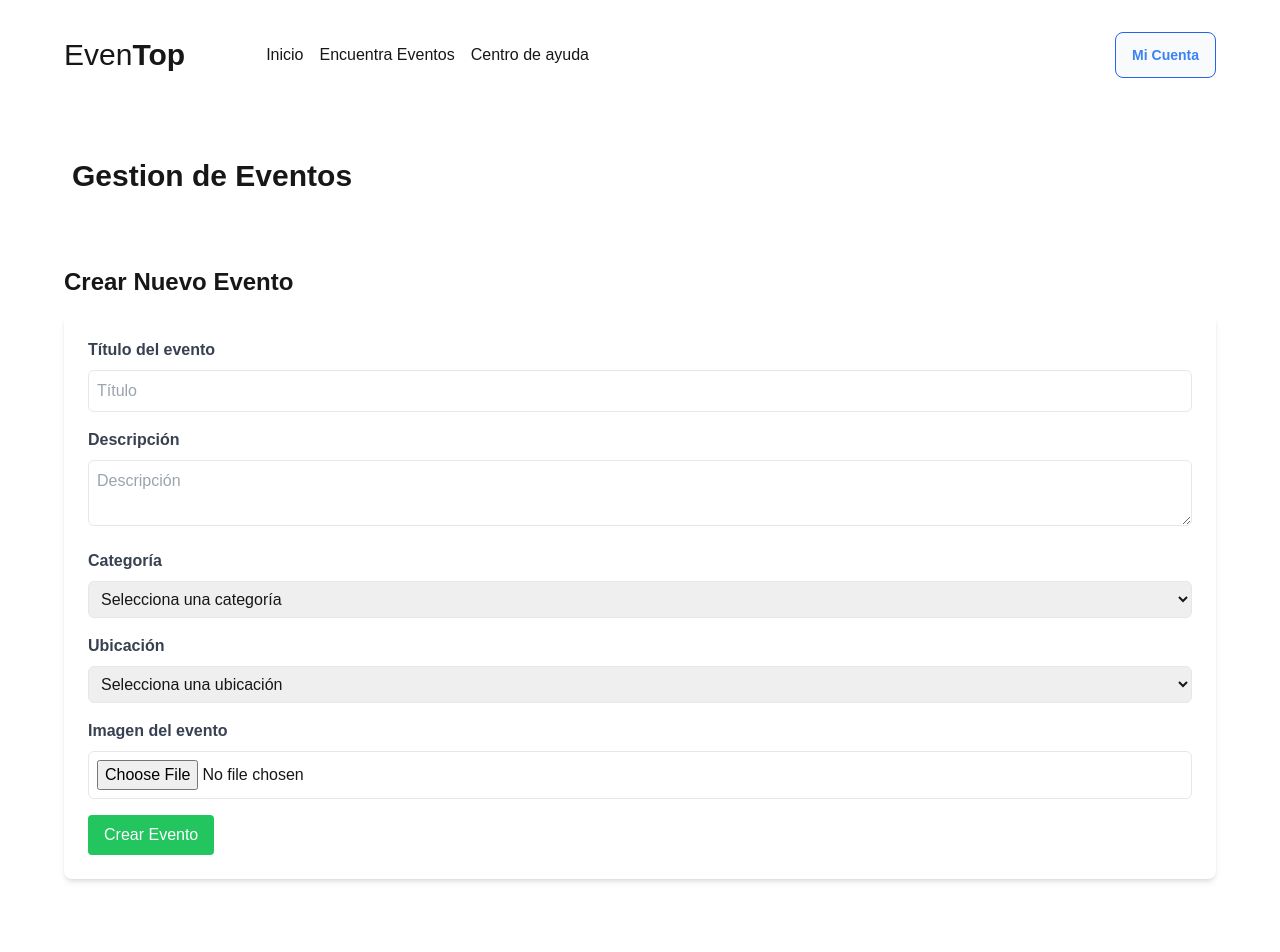
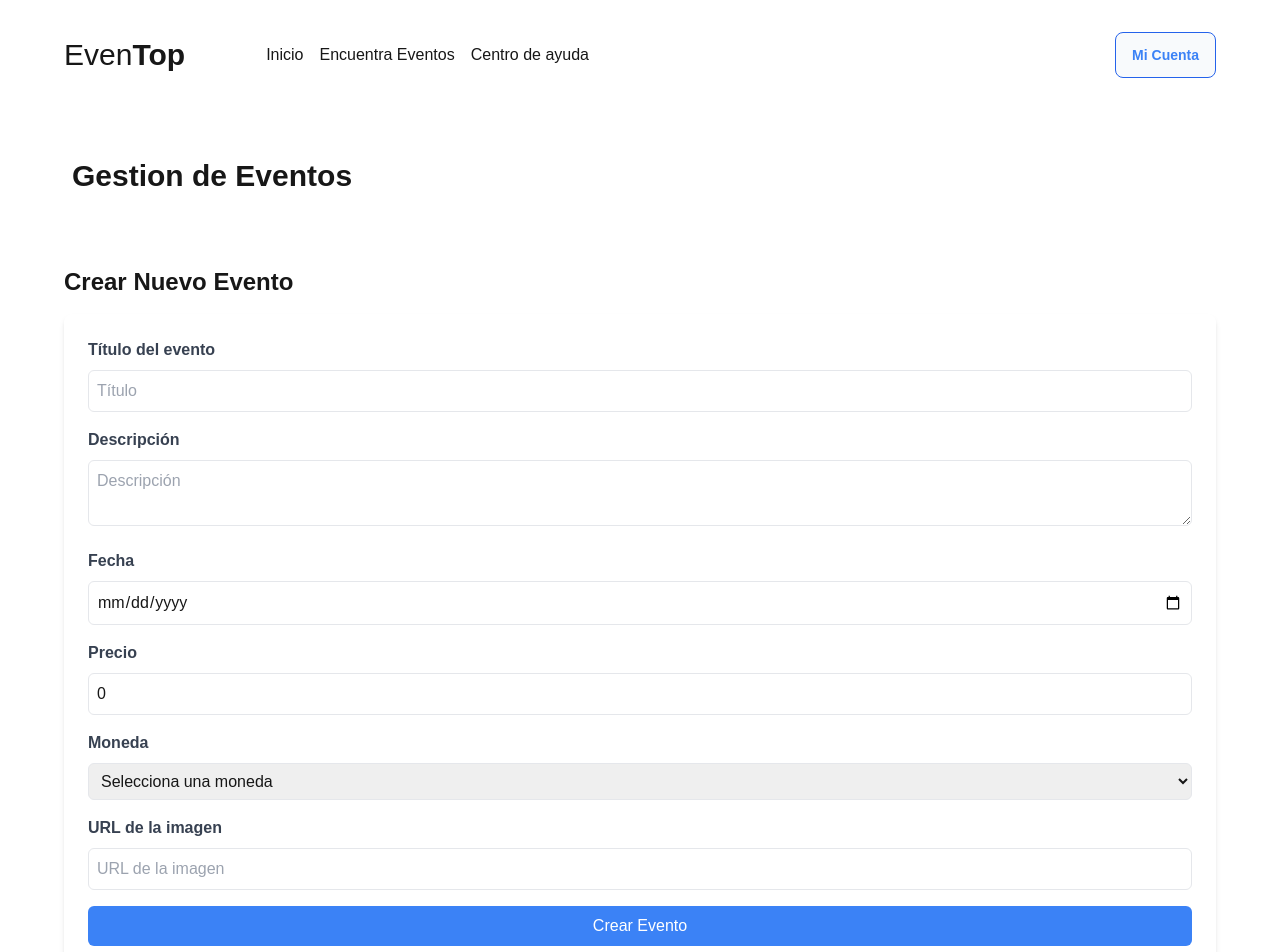
Before and after one commit to ArielDRighi/eventop, a Next.js app in the folder front/eventop/: page /admin/events in a window 1280 px wide. Shown: the top 952 px of the page. Built offline with nearby package versions, Linux system fonts and the light colour scheme; no server answers.

Commit message:
correxiones en CORS login/user. Proteccion de rutas para usuarios logeados. Creacion de archivo events.helpers para traer la informacion de los eventos del back. Creacios del formulario para la creacion de eventos y ya en funcionamiento.

```diff
--- /dev/null
+++ b/front/eventop/src/app/micuenta/dashboard/page.tsx
@@ -0,0 +1,22 @@
+"use client"
+
+
+import React from 'react'
+
+export const UserDashboard = () => {
+
+    const handleLogOut = () => {
+
+        localStorage.removeItem("accesToken")
+        window.location.href = "/micuenta"
+    }
+  return (
+    <div className='flex flex-col items-center w-full mx-auto gap-4'>
+        <h1 className='text-3xl text-center'>Informacion de usuario, proximamente....</h1>
+        <button onClick={handleLogOut} className='text-center p-4 bg-gray-950  text-white font-semibold mx-auto rounded-lg '>Log Out</button>
+    </div>
+  )
+}
+
+
+export default UserDashboard
--- a/front/eventop/src/app/micuenta/page.tsx
+++ b/front/eventop/src/app/micuenta/page.tsx
@@ -7,12 +7,13 @@ import { ToggleView } from '@/components/ToggleView';
 
 const Page: React.FC = () => {
 
+  const accesToken = localStorage.getItem('accesToken')
+  if (accesToken) {window.location.href = "/micuenta/dashboard"}
+  else {
   const [activeView, setActiveView] = useState<string>('Login');
 
-
-
   const views: { [key: string]: React.ReactNode } = {
-    Login: <Login />,
+  Login: <Login />,
     Register: <Register />,
   };
 
@@ -22,6 +23,7 @@ const Page: React.FC = () => {
       {views[activeView]}
     </>
   );
+}
 };
 
 export default Page;
--- a/front/eventop/src/components/CrearEvento.tsx
+++ b/front/eventop/src/components/CrearEvento.tsx
@@ -1,124 +1,124 @@
 import React, { useState } from "react";
-import Categorias from "@/helpers/arrayCategorias";
-import Locations from "@/helpers/arrayUbicaciones";
+import { createEvent } from "@/helpers/events.helper";
+import { IEventsCreate } from "@/interfaces/IEventos";
 
-export const CrearEvento = () => {
-  const [eventData, setEventData] = useState({
-    titulo: "",
-    descripcion: "",
-    categoria: "",
-    ubicacion: "",
-    imagen: [],
+export const CreateEvent = () => {
+  const [eventData, setEventData] = useState<IEventsCreate>({
+    name: "",
+    description: "",
+    date: "",
+    price: 0,
+    currency: "",
+    imagenURl: ""
   });
 
-  const handleChange = (event: React.ChangeEvent<HTMLInputElement | HTMLTextAreaElement | HTMLSelectElement >) => {
+  const handleChange = (event: React.ChangeEvent<HTMLInputElement | HTMLTextAreaElement | HTMLSelectElement>) => {
     const { name, value } = event.target;
 
     setEventData({
       ...eventData,
-      [name]: value,
+      [name]: name === "price" ? parseFloat(value) : value, // Asegura que el precio sea numérico
     });
-
-    console.log(eventData)
   };
 
+  const handleSubmit = async (event: React.FormEvent<HTMLFormElement>) => {
+    event.preventDefault();
 
-  const handleSubmit = (event: React.FormEvent<HTMLFormElement>) => {
-    event.preventDefault();
-    // Aquí iría la lógica para enviar `formValues` a la API
-    console.log("Formulario enviado:", eventData);
-    // Implementa la llamada a la API con `fetch` o `axios`
+    const response = await createEvent(eventData);
+    console.log(response)
+
+    return response
+
   };
 
   return (
     <section className="w-full lg:max-w-6xl py-8 mx-auto">
       <h2 className="text-2xl font-bold mb-4">Crear Nuevo Evento</h2>
-      <form
-        onSubmit={handleSubmit}
-        className="bg-white p-6 rounded-lg shadow-md"
-      >
+      <form onSubmit={handleSubmit} className="bg-white p-6 rounded-lg shadow-md">
         <div className="mb-4">
-          <label className="block text-gray-700 font-semibold mb-2">
-            Título del evento
-          </label>
+          <label htmlFor="name" className="block text-gray-700 font-semibold mb-2">Título del evento</label>
           <input
             type="text"
-            name="titulo"
+            id="name"
+            name="name"
             className="w-full p-2 border rounded-md"
             placeholder="Título"
-            value={eventData.titulo}
+            value={eventData.name}
             onChange={handleChange}
+            required
           />
         </div>
         <div className="mb-4">
-          <label className="block text-gray-700 font-semibold mb-2">
-            Descripción
-          </label>
+          <label htmlFor="description" className="block text-gray-700 font-semibold mb-2">Descripción</label>
           <textarea
-            name="descripcion"
+            id="description"
+            name="description"
             className="w-full p-2 border rounded-md"
             placeholder="Descripción"
-            value={eventData.descripcion}
+            value={eventData.description}
             onChange={handleChange}
+            required
           ></textarea>
         </div>
         <div className="mb-4">
-          <label className="block text-gray-700 font-semibold mb-2">
-            Categoría
-          </label>
+          <label htmlFor="date" className="block text-gray-700 font-semibold mb-2">Fecha</label>
+          <input
+            type="date"
+            id="date"
+            name="date"
+            className="w-full p-2 border rounded-md"
+            value={eventData.date}
+            onChange={handleChange}
+            required
+          />
+        </div>
+        <div className="mb-4">
+          <label htmlFor="price" className="block text-gray-700 font-semibold mb-2">Precio</label>
+          <input
+            type="number"
+            id="price"
+            name="price"
+            className="w-full p-2 border rounded-md"
+            placeholder="Precio"
+            value={eventData.price}
+            onChange={handleChange}
+            required
+          />
+        </div>
+        <div className="mb-4">
+          <label htmlFor="currency" className="block text-gray-700 font-semibold mb-2">Moneda</label>
           <select
-            name="categoria"
+            id="currency"
+            name="currency"
             className="w-full p-2 border rounded-md"
-            value={eventData.categoria}
+            value={eventData.currency}
             onChange={handleChange}
+            required
           >
-            <option value="">Selecciona una categoría</option>
-            {Categorias.map((cat) => (
-              <option key={cat.categoryId} value={cat.categoryId}>
-                {cat.name}
-              </option>
-            ))}
+            <option value="">Selecciona una moneda</option>
+            <option value="USD">USD</option>
+            <option value="EUR">EUR</option>
+            <option value="MXN">MXN</option>
+            {/* Agrega más opciones según sea necesario */}
           </select>
         </div>
         <div className="mb-4">
-          <label className="block text-gray-700 font-semibold mb-2">
-            Ubicación
-          </label>
-          <select
-            name="ubicacion"
+          <label htmlFor="imagenURl" className="block text-gray-700 font-semibold mb-2">URL de la imagen</label>
+          <input
+            type="text"
+            id="imagenURl"
+            name="imagenURl"
             className="w-full p-2 border rounded-md"
-            value={eventData.ubicacion}
+            placeholder="URL de la imagen"
+            value={eventData.imagenURl}
             onChange={handleChange}
-          >
-            <option value="">Selecciona una ubicación</option>
-            {Locations.map((ubicacion) => (
-              <option key={ubicacion.locationId} value={ubicacion.locationId}>
-                {ubicacion.name}
-              </option>
-            ))}
-          </select>
-        </div>
-        <div className="mb-4">
-          <label className="block text-gray-700 font-semibold mb-2">
-            Imagen del evento
-          </label>
-          <input
-            type="file"
-            name="imagen"
-            className="w-full p-2 border rounded-md"
-            onChange={handleChange}
-            accept="image/*"
+            required
           />
         </div>
-        <button
-          type="submit"
-          className="px-4 py-2 bg-green-500 text-white rounded hover:bg-green-600"
-        >
-          Crear Evento
-        </button>
+        <button type="submit" className="w-full bg-blue-500 text-white p-2 rounded-md" >Crear Evento</button>
       </form>
     </section>
   );
 };
 
-export default CrearEvento;
+export default CreateEvent
--- a/front/eventop/src/views/GestionEventos/GestionEventos.tsx
+++ b/front/eventop/src/views/GestionEventos/GestionEventos.tsx
@@ -4,7 +4,7 @@ import Categorias from "@/helpers/arrayCategorias";
 import Ubicaciones from "@/helpers/arrayUbicaciones";
 import Events from "@/helpers/arrayEventos";
 import React, { useState } from "react";
-import CrearEvento from "@/components/CrearEvento";
+import CreateEvent from "@/components/CrearEvento";
 
 export const GestionEventos = () => {
   const [selectedCategory, setSelectedCategory] = useState("");
@@ -30,7 +30,7 @@ export const GestionEventos = () => {
       </div>
 
       {/* CrearEventos */}
-       <CrearEvento/>
+       <CreateEvent/>
 
     </section>
   );
--- a/front/eventop/src/views/Login/Login.tsx
+++ b/front/eventop/src/views/Login/Login.tsx
@@ -71,10 +71,11 @@ export const Login = () => {
 
       console.log(response)
 
-      const { token, user } = response;
+      const { access_token  } = response;
+       console.log(access_token)
 
       // Almacenar token y datos de usuario en localStorage
-      localStorage.setItem("userSession", JSON.stringify({ token, user }));
+      localStorage.setItem("accesToken", JSON.stringify({ access_token }));
 
       // Pop-up de éxito
       Swal.fire({
--- a/front/eventop/src/views/Register/Register.tsx
+++ b/front/eventop/src/views/Register/Register.tsx
@@ -58,7 +58,8 @@ function Register() {
   const handleSubmit = async (event: React.FormEvent<HTMLFormElement>) => {
     event.preventDefault();
 
-    await register(userData);
+    const response = await register(userData);
+    console.log(response)
 
     Swal.fire({
       title: "Registro exitoso",
@@ -88,7 +89,7 @@ function Register() {
       confirmPassword: false,
     })
 
-    redirect("/micuenta");
+      redirect("/micuenta");
   };
 
   useEffect(() => {
```
Also changed, not shown: front/eventop/src/helpers/auth.helper.ts (+5 -7 lines), front/eventop/src/helpers/events.helper.ts (added, +59 -0 lines), front/eventop/src/interfaces/IEventos.ts (+10 -1 lines), front/eventop/src/views/EncontraEventos/EncontraEventos.tsx (+20 -8 lines), front/eventop/src/views/EventManagementView.tsx (deleted), front/eventop/src/views/UserManagementView.tsx (deleted).
